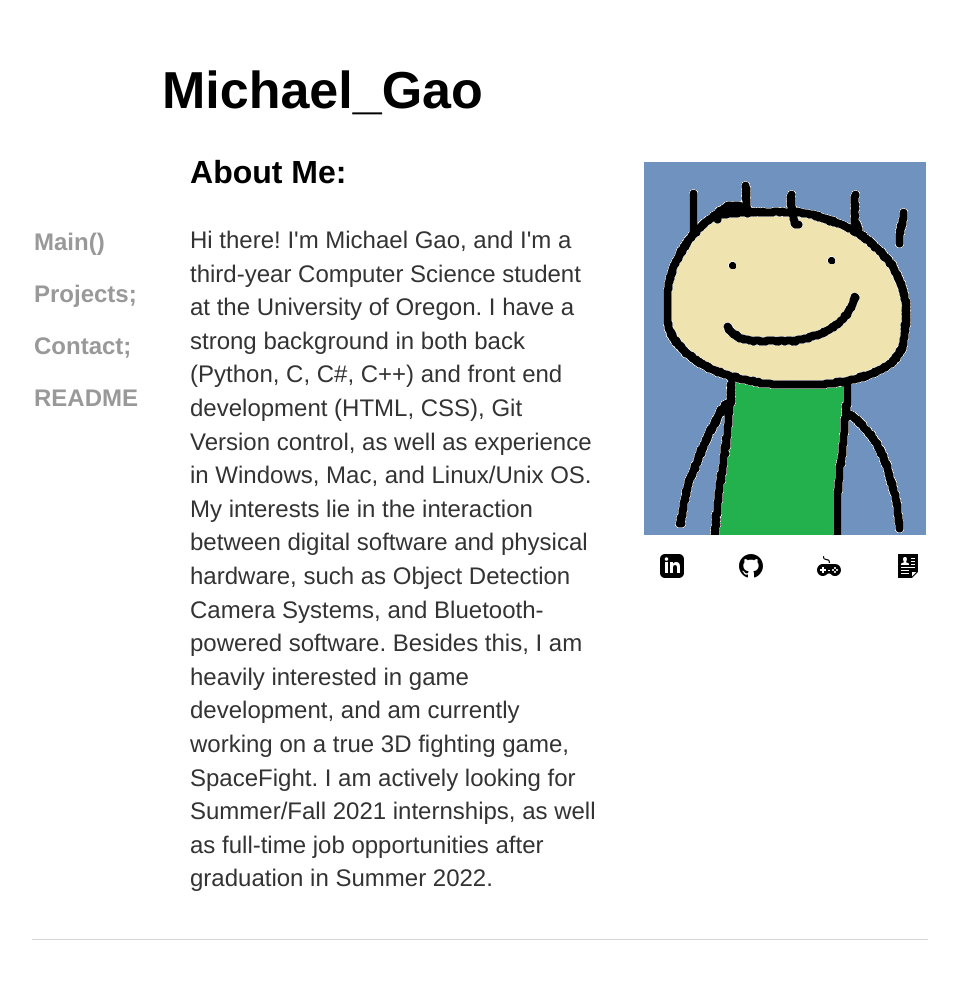
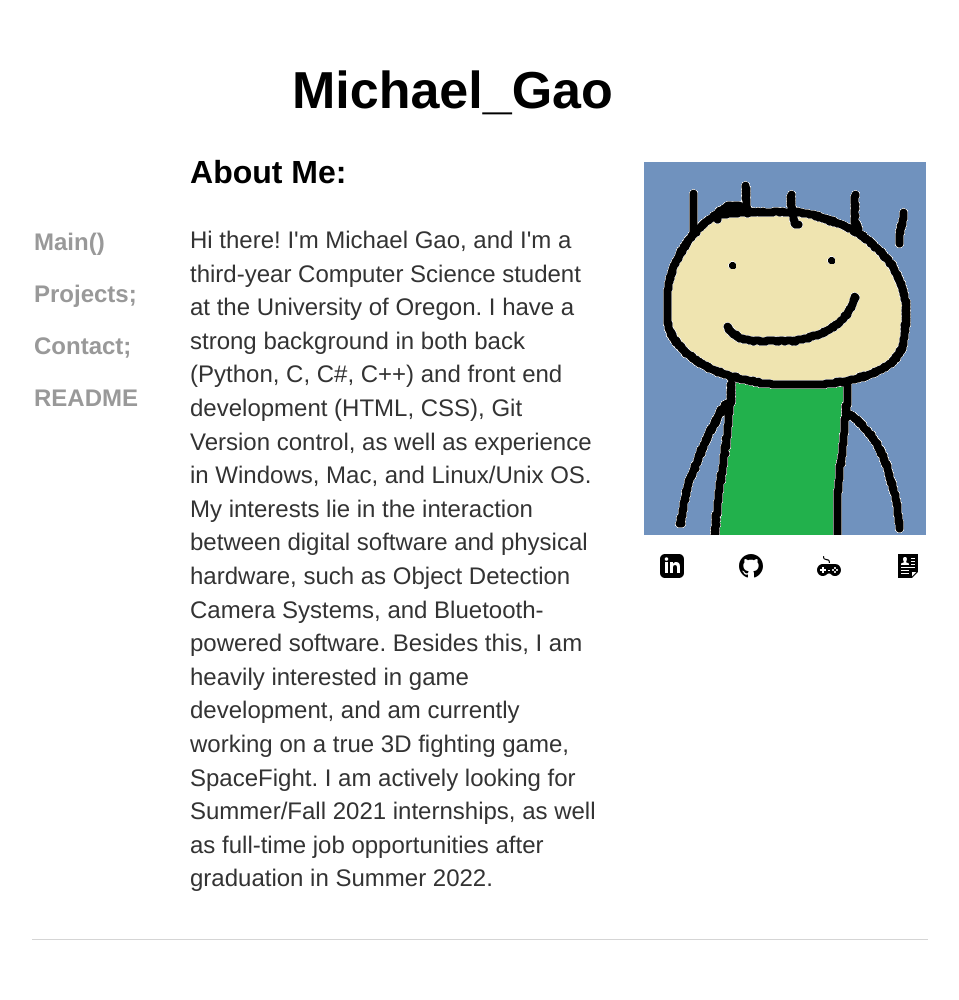
Before and after one commit to michael-c-gao/WebsiteOfMichael, a Jekyll site: the page built from index.html, in a window 1280 px wide. Shown: the whole page, without its empty margins (160-1119 px from the left). Built offline with Jekyll 4.4.1, drawn with Linux system fonts in a browser that asks for light colours.

Commit message:
Update default.html

```diff
--- a/_layouts/default.html
+++ b/_layouts/default.html
@@ -5,7 +5,7 @@
 			<link rel="stylesheet" type="text/css" href="/css/main.css">
 		</head>
 		<body>
-			<h1 style="margin-bottom: 0px">Michael_Gao</h1>
+			<h1 style="margin-bottom: 0px; margin-left: 130px;">Michael_Gao</h1>
 			<div class="container">
 
 			{{ content }}
```
